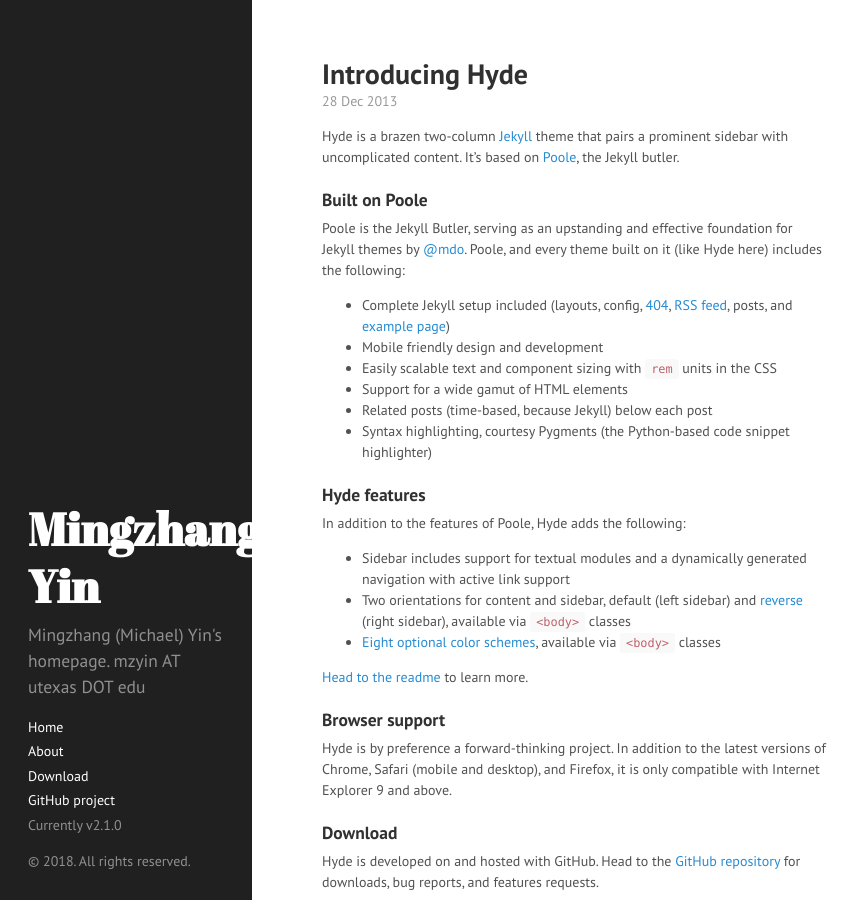
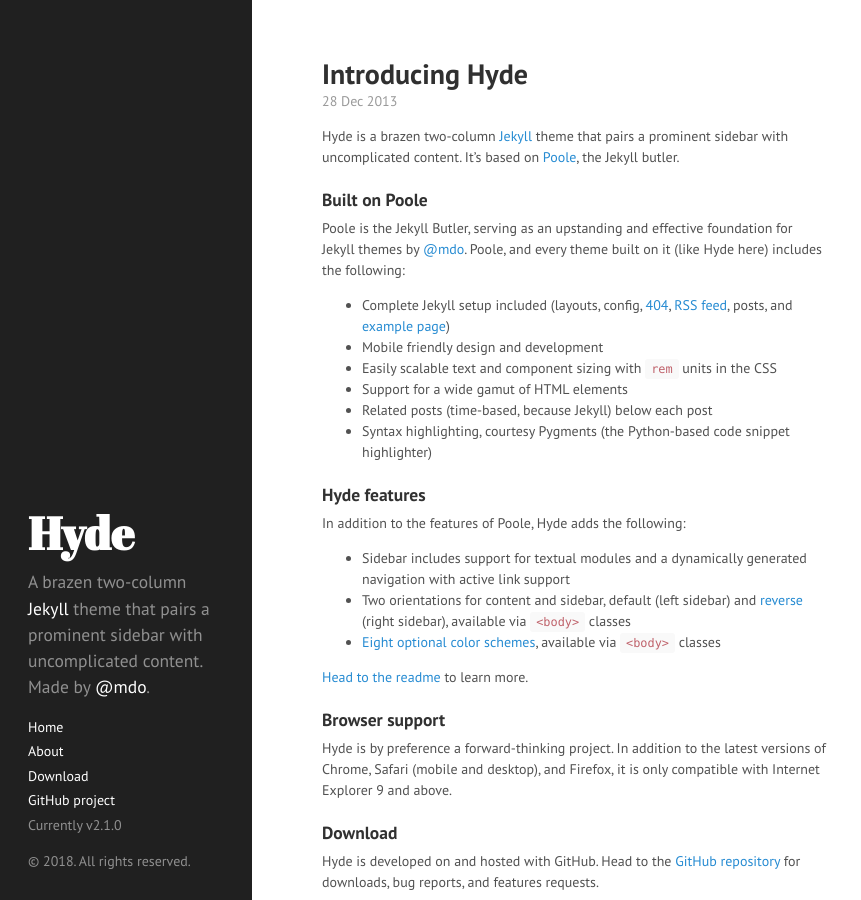
Before and after one commit to mingzhang-yin/mingzhang-yin.github.io, a Jekyll site: the page built from index.html, in a window 1280 px wide and 900 px high. Shown: the whole window, without its empty margins (0-861 px from the left). Built offline with Jekyll 4.4.1, drawn with Linux system fonts in a browser that asks for light colours; Markdown is read by kramdown in place of the engine named in the settings; the list of posts is cut into pages by our own code.

Commit message:
Update _config.yml

```diff
--- a/_config.yml
+++ b/_config.yml
@@ -4,25 +4,23 @@
 
 # Permalinks
 permalink:        pretty
+relative_permalinks: true
 
 # Setup
-title:            Mingzhang Yin
+title:            Hyde
 tagline:          'A Jekyll theme'
-#description:      'A brazen two-column <a href="http://jekyllrb.com" target="_blank">Jekyll</a> theme that pairs a prominent sidebar with uncomplicated content. Made by <a href="https://twitter.com/mdo" target="_blank">@mdo</a>.'
-
-description:      Mingzhang (Michael) Yin's homepage.
-                  mzyin AT utexas DOT edu
-url:              https://mingzhangyin.com
-#baseurl:          /
+description:      'A brazen two-column <a href="http://jekyllrb.com" target="_blank">Jekyll</a> theme that pairs a prominent sidebar with uncomplicated content. Made by <a href="https://twitter.com/mdo" target="_blank">@mdo</a>.'
+url:              http://hyde.getpoole.com
+baseurl:          /
 
 author:
-  name:           'Mingzhang Yin'
-  url:            https://mingzhangyin.com
+  name:           'Mark Otto'
+  url:            https://twitter.com/mdo
 
-paginate:         3
+paginate:         5
 
-
+# Custom vars
 version:          2.1.0
 
 github:
-  repo:           https://github.com/mingzhang-yin
+  repo:           https://github.com/poole/hyde
```
